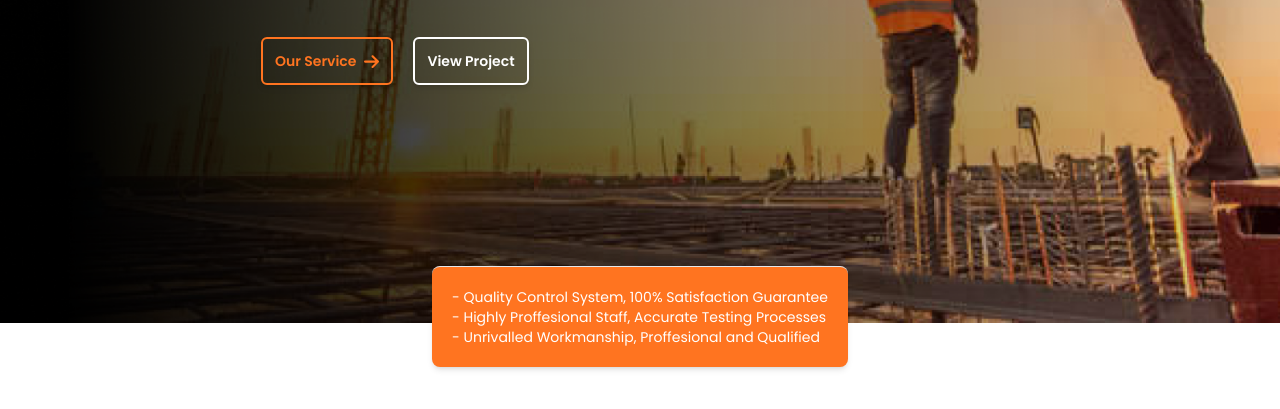
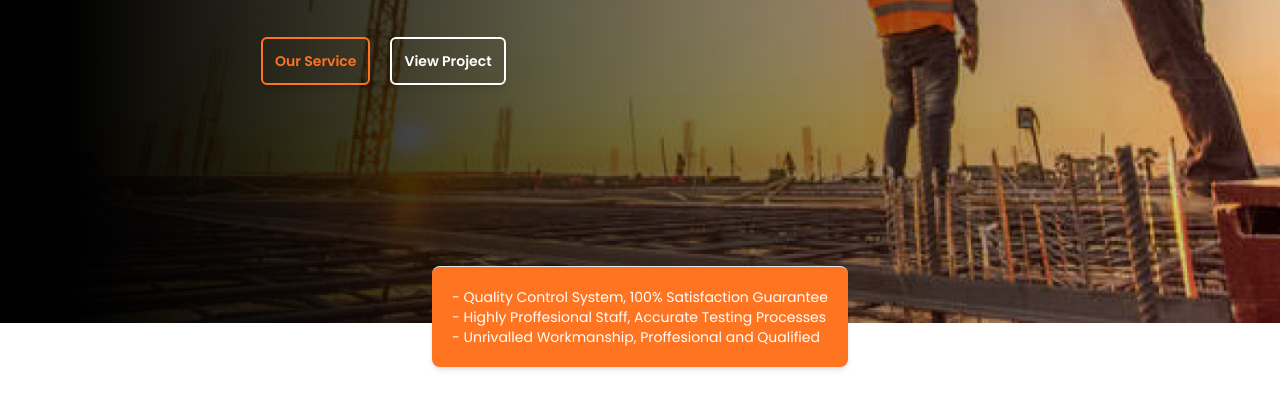
Before and after one commit to HeruAzyy/jhontractor, a website: page public/index.html in a window 1280 px wide. Shown: the part 477-886 px from the top of the page. Drawn offline with Linux system fonts and the light colour scheme; a web font is replaced by a local one.

Commit message:
Fix: perbaikan button

```diff
--- a/public/index.html
+++ b/public/index.html
@@ -115,16 +115,8 @@
 					<div
 						class="pt-10 flex flex-wrap justify-center gap-5 md:justify-start">
 						<button
-							class="p-3 font-semibold text-sm rounded-md shadow-md text-orange bg-transparent border-2 border-orange group hover:bg-orange hover:text-white transition flex gap-2 items-center">
+							class="p-3 font-semibold text-sm rounded-md shadow-md text-orange bg-transparent border-2 border-orange group hover:bg-orange hover:text-white transition">
 							Our Service
-							<svg
-								xmlns="http://www.w3.org/2000/svg"
-								width="15"
-								viewBox="0 0 448 512"
-								class="translate-y-[1px] fill-orange group-hover:translate-x-1 group-hover:fill-white transition">
-								<path
-									d="M438.6 278.6c12.5-12.5 12.5-32.8 0-45.3l-160-160c-12.5-12.5-32.8-12.5-45.3 0s-12.5 32.8 0 45.3L338.8 224 32 224c-17.7 0-32 14.3-32 32s14.3 32 32 32l306.7 0L233.4 393.4c-12.5 12.5-12.5 32.8 0 45.3s32.8 12.5 45.3 0l160-160z" />
-							</svg>
 						</button>
 
 						<button
```
